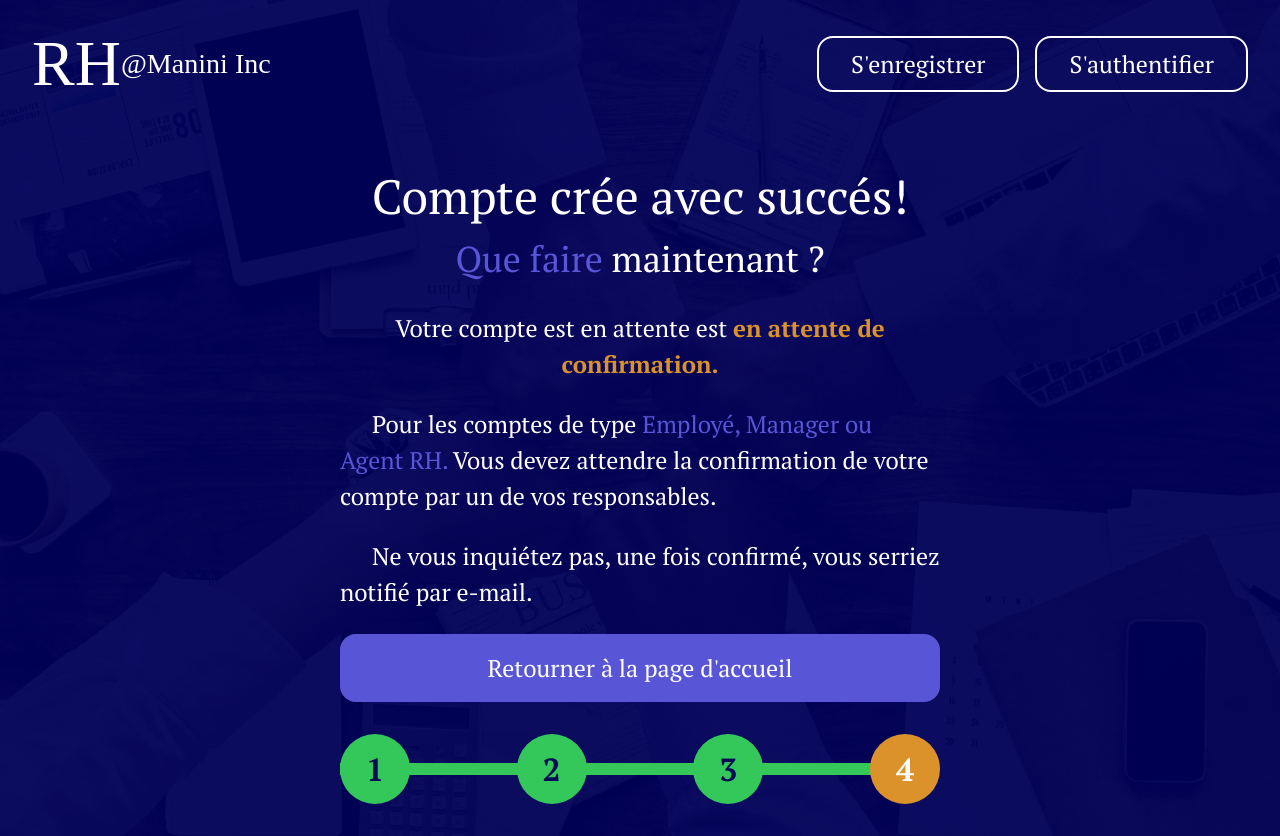
After one commit to sasori-morningstar/HR-Management-System, a Django app: page /en-attente in a window 1280 px wide. The commit adds this page. Run offline with Django 5.2, Linux system fonts and the light colour scheme; some libraries are stand-ins or nearby versions; some web fonts are replaced.

Commit message:
Created en-attente template

```diff
--- a/project/app/static/css/login.css
+++ b/project/app/static/css/login.css
@@ -101,7 +101,7 @@ main {
     color: var(--color-primary);
 }
 
-.register-form-btn{
+.register-form-btn, .en-attente-btn{
     border: none;
     border-radius: var(--border-radius);
     padding: var(--spacing-sm);
--- a/project/app/static/css/register.css
+++ b/project/app/static/css/register.css
@@ -24,7 +24,8 @@ input[type="date"]::-webkit-calendar-picker-indicator{
 #profile-pic-btn,
 #justifier-experience-btn,
 #justifier-formation-btn,
-#justifier-competence-btn{
+#justifier-competence-btn,
+.en-attente-btn{
     background-color: var(--color-primary);
     width: 100%;
 }
@@ -41,7 +42,9 @@ input[type="date"]::-webkit-calendar-picker-indicator{
 #justifier-formation-btn:hover,
 #justifier-formation-btn:focus-visible,
 #justifier-competence-btn:hover,
-#justifier-competence-btn:focus-visible{
+#justifier-competence-btn:focus-visible,
+.en-attente-btn:hover,
+.en-attente-btn:focus-visible{
     background-color: var(--color-primary-light);
 }
 #no-experience,
@@ -169,6 +172,9 @@ input[type="date"]::-webkit-calendar-picker-indicator{
     background-color: var(--color-secondary);
     color: var(--color-background);
 }
+.warning-step{
+    background-color: rgb(220, 146, 43);
+}
 .pipe{
     height: 0.8rem;
     position: absolute;
@@ -187,7 +193,15 @@ input[type="date"]::-webkit-calendar-picker-indicator{
 .pipe3-4{
     left: 60%;
 }
-
+/*Page en attente*/
+.en-attente-btn{
+    text-decoration: none;
+    color: var(--color-white);
+}
+.warning-text{
+    color: rgb(220, 146, 43);
+    font-weight: bold;
+}
 @media screen and (max-width: 620px){
     .confirm-password-container label{
         width: 195px;
--- a/project/app/static/css/style.css
+++ b/project/app/static/css/style.css
@@ -234,6 +234,7 @@ main {
 .recrutement-icon{
     font-size: 2rem;
 }
+
 /* Media Queries */
 @media screen and (max-width: 768px) {
     :root {
--- /dev/null
+++ b/project/app/templates/en-attente.html
@@ -0,0 +1,77 @@
+<!DOCTYPE html>
+<html lang="fr">
+
+<head>
+    <meta charset="utf-8">
+    <meta name="viewport" content="width=device-width, initial-scale=1">
+    <meta name="description" content="Plateforme de RH Manini Inc - Démarrez votre carrière">
+    <title>RH Manini Inc - Page d'attente</title>
+    <!-- Preload critical assets -->
+    <link rel="preload" href="static/css/style.css" as="style">
+    <link rel="preload" href="static/css/login.css" as="style">
+    <link rel="preload" href="static/css/register.css" as="style">
+    <link rel="preload" href="/static/icons/css/fontawesome.css" as="style">
+    <link rel="preload" href="/static/icons/css/brands.css" as="style">
+    <link rel="preload" href="/static/icons/css/solid.css" as="style">
+
+    <link rel="stylesheet" href="static/css/style.css">
+    <link rel="stylesheet" href="static/css/login.css">
+    <link rel="stylesheet" href="static/css/register.css">
+    <!-- Font Awesome Icons-->
+    <link href="/static/icons/css/fontawesome.css" rel="stylesheet" />
+    <link href="/static/icons/css/brands.css" rel="stylesheet" />
+    <link href="/static/icons/css/solid.css" rel="stylesheet" />
+    <style>
+        .login-form-container{
+            gap: 1.5rem;
+        }
+        .not-member-container {
+            width: 600px;
+        }
+        p{
+            text-indent: 2rem;
+        }
+        .etat-compte-text{
+            display: block;
+        }
+        .en-attente-header h1, .en-attente-header h2{
+            font-weight: 400;
+        }
+        .en-attente-header, .etat-compte-text{
+            text-align: center;
+        }
+    </style>
+</head>
+
+<body>
+    <div class="main-container">
+        {% include 'header.html' %}
+        <main>
+            <div class="not-member-container">
+                <div class="register-steps">
+                    <div class="step passed-step"><span>1</span></div>
+                    <div class="pipe passed-pipe pipe1-2"></div>
+                    <div class="step passed-step"><span>2</span></div>
+                    <div class="pipe passed-pipe pipe2-3"></div>
+                    <div class="step passed-step"><span>3</span></div>
+                    <div class="pipe passed-pipe pipe3-4"></div>
+                    <div class="step warning-step"><span>4</span></div>
+                </div>
+            </div>
+            <div class="login-form-container">
+                <div class="en-attente-header">
+                    <h1>Compte crée avec succés!</h1>
+                    <h2><span class="blue-text">Que faire</span> maintenant ?</h2>
+                </div>
+                <span class="etat-compte-text">Votre compte est en attente est <span class="warning-text">en attente de
+                    confirmation.</span></span>
+                <p>Pour les comptes de type <span class="blue-text">Employé, Manager ou Agent RH.</span> Vous devez
+                    attendre la confirmation de votre compte par un de vos responsables.</p>
+                <p>Ne vous inquiétez pas, une fois confirmé, vous serriez notifié par e-mail.</p>
+                <a href="/" class="en-attente-btn">Retourner à la page d'accueil</a>
+            </div>
+        </main>
+    </div>
+</body>
+
+</html>
--- a/project/app/templates/login.html
+++ b/project/app/templates/login.html
@@ -5,7 +5,7 @@
     <meta charset="utf-8">
     <meta name="viewport" content="width=device-width, initial-scale=1">
     <meta name="description" content="Plateforme de RH Manini Inc - Démarrez votre carrière">
-    <title>RH Manini Inc - Page d'accueil</title>
+    <title>RH Manini Inc - Page d'authentification</title>
     <!-- Preload critical assets -->
     <link rel="preload" href="static/css/style.css" as="style">
     <link rel="preload" href="static/img/background-img.jpg" as="image">
--- a/project/app/templates/register.html
+++ b/project/app/templates/register.html
@@ -5,7 +5,7 @@
     <meta charset="utf-8">
     <meta name="viewport" content="width=device-width, initial-scale=1">
     <meta name="description" content="Plateforme de RH Manini Inc - Démarrez votre carrière">
-    <title>RH Manini Inc - Page d'accueil</title>
+    <title>RH Manini Inc - Page de registration</title>
     <!-- Preload critical assets -->
     <link rel="preload" href="static/css/style.css" as="style">
     <link rel="preload" href="static/css/login.css" as="style">
--- a/project/app/urls.py
+++ b/project/app/urls.py
@@ -5,4 +5,5 @@ urlpatterns = [
     path("", views.afficher_index),
     path("login", views.afficher_login),
     path("register", views.afficher_register),
+    path("en-attente", views.afficher_en_attente)
 ]
--- a/project/app/views.py
+++ b/project/app/views.py
@@ -9,4 +9,7 @@ def afficher_login(request):
 def afficher_register(request):
     return render(request, "register.html")
 
+def afficher_en_attente(request):
+    return render(request, "en-attente.html")
+
 # Create your views here.
--- a/project/project/urls.py
+++ b/project/project/urls.py
@@ -22,4 +22,5 @@ urlpatterns = [
     path("", include("app.urls")),
     path("login", include("app.urls")),
     path("register", include("app.urls")),
+    path("en-attente", include("app.urls"))
 ]
```
